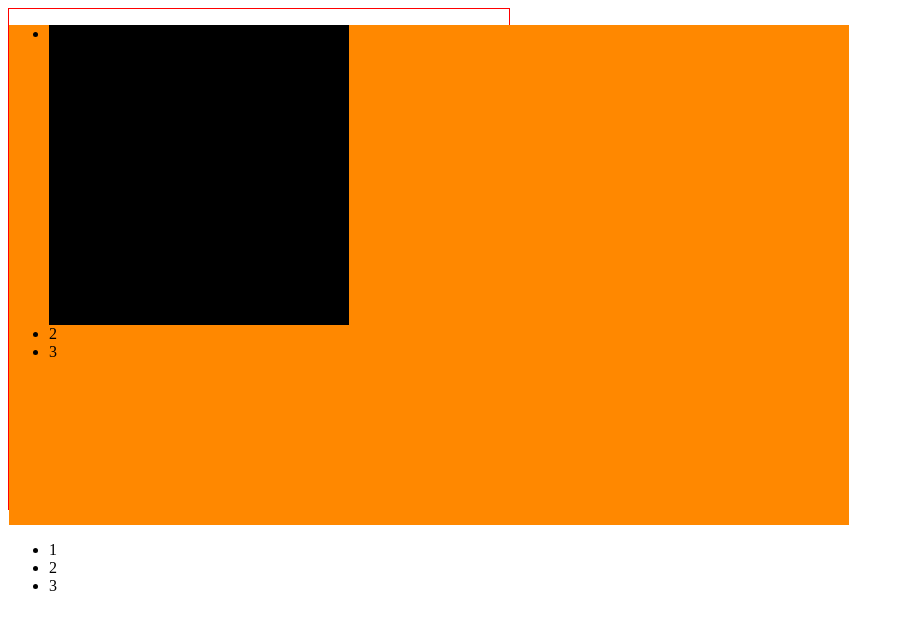
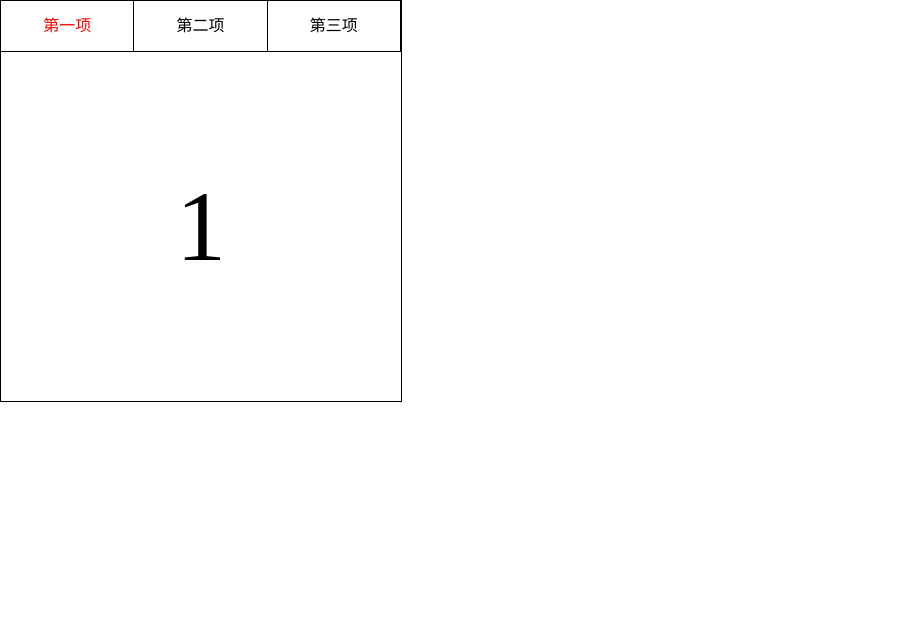
Before and after one commit to 18726872353/project1, a plain HTML site: page index.html in a window 1280 px wide. Shown: the whole page, without its empty margins (0-912 px from the left). Drawn offline with Linux system fonts and the light colour scheme.

Commit message:
完整的选项卡

```diff
--- a/index.html
+++ b/index.html
@@ -1,41 +1,76 @@
 <!DOCTYPE html>
 <html lang="en">
+
 <head>
     <meta charset="UTF-8">
     <meta name="viewport" content="width=device-width, initial-scale=1.0">
     <meta http-equiv="X-UA-Compatible" content="ie=edge">
     <title>Document</title>
     <style>
-        #box{
-            width:500px;
-            height:500px;
-            border:1px solid red;
+        * {
+            margin: 0;
+            padding: 0;
+        }
+
+        #box {
+            width: 400px;
+            height: 400px;
+            border: 1px solid black;
 
         }
-        .list{
-            width:800px;
-            height:500px;
-            background: #f80;
+        ul{
+            list-style:none;
         }
-        .li{
-            width:300px;
-            height:300px;
-            background: #000;
+
+        #options {
+            width: 400px;
+            height:50px;
+            display:flex;
+            flex-direction:row;
+            border-bottom:1px solid black;
+
+        }
+        #options li{
+            flex:1;
+            border-right:1px solid black;
+            box-sizing:border-box;
+            text-align: center;
+            line-height:50px;
+        }
+        #options li.active{
+            color:red;
+        }
+        #list{
+            width:400px;
+            height:350px;
+
+        }
+        #list li{
+            text-align:center;
+            font-size:100px;
+            line-height:350px;
+            display:none;
+        }
+        #list li.active1{
+            display:block;
         }
     </style>
 </head>
+
 <body>
-    <div id = "box">
-        <ul class="list">
-            <li class="li">1</li>
+    <div id="box">
+        <ul id="options">
+            <li class= "active">第一项</li>
+            <li>第二项</li>
+            <li>第三项</li>
+        </ul>
+        <ul id="list">
+            <li class = "active1">1</li>
             <li>2</li>
             <li>3</li>
         </ul>
-        <ul class = "">
-            <li class = "box">1</li>
-            <li class = "box">2</li>
-            <li class = "box">3</li>
-        </ul>
     </div>
+    <script src="./index.js"></script>
 </body>
+
 </html>
--- a/index.js
+++ b/index.js
@@ -1,15 +1,17 @@
-var Li = document.getElementsByTagName('li');
-var oBox = document.getElementsByClassName("box");
-for (var i = 0; i < Li.length; i++) {
-    Li[i].index = i;
-    Li[i].onclick = function () {
-        for (var j = 0; j < Li.length; j++) {
-            Li[j].className = "";
+var op = document.getElementById("options");
+var oLi = op.getElementsByTagName('li');
+var oL = document.getElementById("list");
+var oLLi = oL.getElementsByTagName('li');
+for (var i = 0; i <oLi.length; i++) {
+    oLi[i].index = i;
+    oLi[i].onclick = function () {
+        for (var j = 0; j < oLi.length; j++) {
+            oLi[j].className = "";
         }
-        Li[this.index].className = "cative";
-        for (var i = 0; i < oBox.length; i++) {
-            oBox[i].style.display = "none";
+        oLi[this.index].className = "cative";
+        for (var i = 0; i < oLLi.length; i++) {
+            oLLi[i].style.display = "none";
         }
-        oBox[this.index].style.dipslay = "block";
+        oLLi[this.index].style.dipslay = "block";
     }
 }
```
